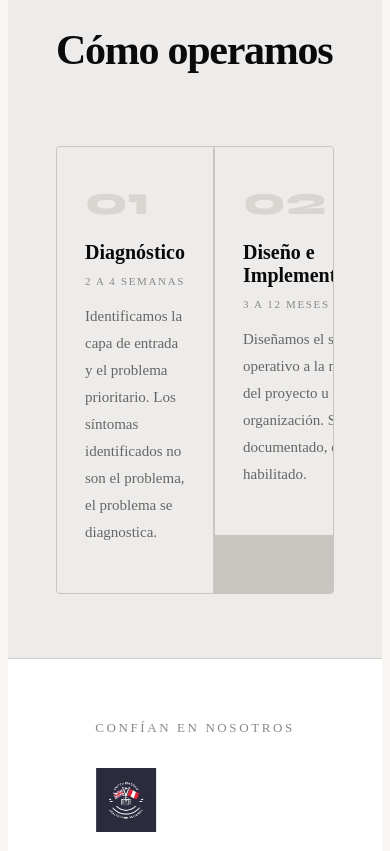
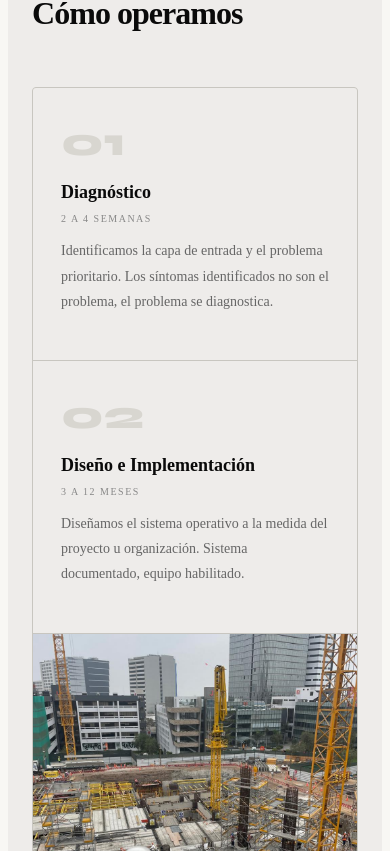
Before and after one commit to SebastianVillanueva/next-ingenieria, a Next.js app: page / in a window 390 px wide. Shown: the part 3113-3964 px from the top of the page. Built offline with nearby package versions, Linux system fonts and the light colour scheme; a web font is replaced by a local one.

Commit message:
Responsive móvil — Process y Logos listos

```diff
--- a/components/Process.tsx
+++ b/components/Process.tsx
@@ -20,11 +20,7 @@ function FadeIn({ children, delay = 0, direction = "up" }: { children: React.Rea
     return "translate(0, 28px)";
   };
   return (
-    <div ref={ref} style={{
-      opacity: visible ? 1 : 0,
-      transform: getTransform(),
-      transition: `opacity 0.8s ease ${delay}ms, transform 0.8s ease ${delay}ms`,
-    }}>
+    <div ref={ref} style={{ opacity: visible ? 1 : 0, transform: getTransform(), transition: `opacity 0.8s ease ${delay}ms, transform 0.8s ease ${delay}ms` }}>
       {children}
     </div>
   );
@@ -36,14 +32,43 @@ const steps = [
 ];
 
 export default function Process() {
+  const [isMobile, setIsMobile] = useState(false);
+  useEffect(() => {
+    const check = () => setIsMobile(window.innerWidth < 768);
+    check();
+    window.addEventListener("resize", check);
+    return () => window.removeEventListener("resize", check);
+  }, []);
+
   return (
-    <section id="process" style={{ backgroundColor: "#EEECEA", padding: "72px 48px 64px", borderBottom: "0.5px solid #D0CEC8" }}>
-      <div style={{ maxWidth: "900px", margin: "0 auto", display: "flex", flexDirection: "column", gap: "40px" }}>
+    <section id="process" style={{ backgroundColor: "#EEECEA", padding: isMobile ? "48px 24px 48px" : "72px 48px 64px", borderBottom: "0.5px solid #D0CEC8" }}>
+      <div style={{ maxWidth: "900px", margin: "0 auto", display: "flex", flexDirection: "column", gap: "32px" }}>
+
         <FadeIn delay={0}>
-          <h2 style={{ fontSize: "42px", fontWeight: 800, lineHeight: 1.0, letterSpacing: "-0.03em", color: "#0A0A0A" }}>
+          <h2 style={{ fontSize: isMobile ? "32px" : "42px", fontWeight: 800, lineHeight: 1.0, letterSpacing: "-0.03em", color: "#0A0A0A" }}>
             Cómo operamos
           </h2>
         </FadeIn>
+
+        {isMobile ? (
+          <div style={{ display: "flex", flexDirection: "column", gap: "1px", background: "#C8C6C0", border: "0.5px solid #C8C6C0", overflow: "hidden", borderRadius: "4px" }}>
+            {steps.map((step, i) => (
+              <FadeIn key={step.num} delay={i * 200} direction="up">
+                <div className="pstep">
+                  <div className="step-num">{step.num}</div>
+                  <h3 style={{ fontSize: "18px", fontWeight: 700, color: "#0A0A0A", marginBottom: "6px" }}>{step.title}</h3>
+                  <p style={{ fontSize: "10px", color: "#888888", textTransform: "uppercase", letterSpacing: "0.15em", marginBottom: "12px" }}>{step.time}</p>
+                  <p style={{ fontSize: "14px", color: "#666666", lineHeight: 1.8 }}>{step.desc}</p>
+                </div>
+              </FadeIn>
+            ))}
+            <FadeIn delay={400} direction="up">
+              <div style={{ position: "relative", height: "320px", overflow: "hidden", background: "#0A0A0A" }}>
+                <Image src="/proceso-obra.jpg" alt="NEXT en obra" fill sizes="100vw" style={{ objectFit: "cover", objectPosition: "center" }} />
+              </div>
+            </FadeIn>
+          </div>
+        ) : (
           <div style={{ display: "grid", gridTemplateColumns: "1fr 1fr 1fr", gap: "1px", background: "#C8C6C0", border: "0.5px solid #C8C6C0", overflow: "hidden", borderRadius: "4px" }}>
             {steps.map((step, i) => (
               <FadeIn key={step.num} delay={i * 200} direction="up">
@@ -57,16 +82,12 @@ export default function Process() {
             ))}
             <FadeIn delay={400} direction="up">
               <div style={{ position: "relative", minHeight: "280px", height: "100%", overflow: "hidden", background: "#0A0A0A" }}>
-              <Image
-                src="/proceso-obra.jpg"
-                alt="NEXT en obra"
-                fill
-                sizes="33vw"
-                style={{ objectFit: "cover", objectPosition: "center bottom" }}
-              />
+                <Image src="/proceso-obra.jpg" alt="NEXT en obra" fill sizes="33vw" style={{ objectFit: "cover", objectPosition: "center bottom" }} />
               </div>
             </FadeIn>
           </div>
+        )}
+
       </div>
     </section>
   );
```
Lines whose indentation alone changed are shown as unchanged.
